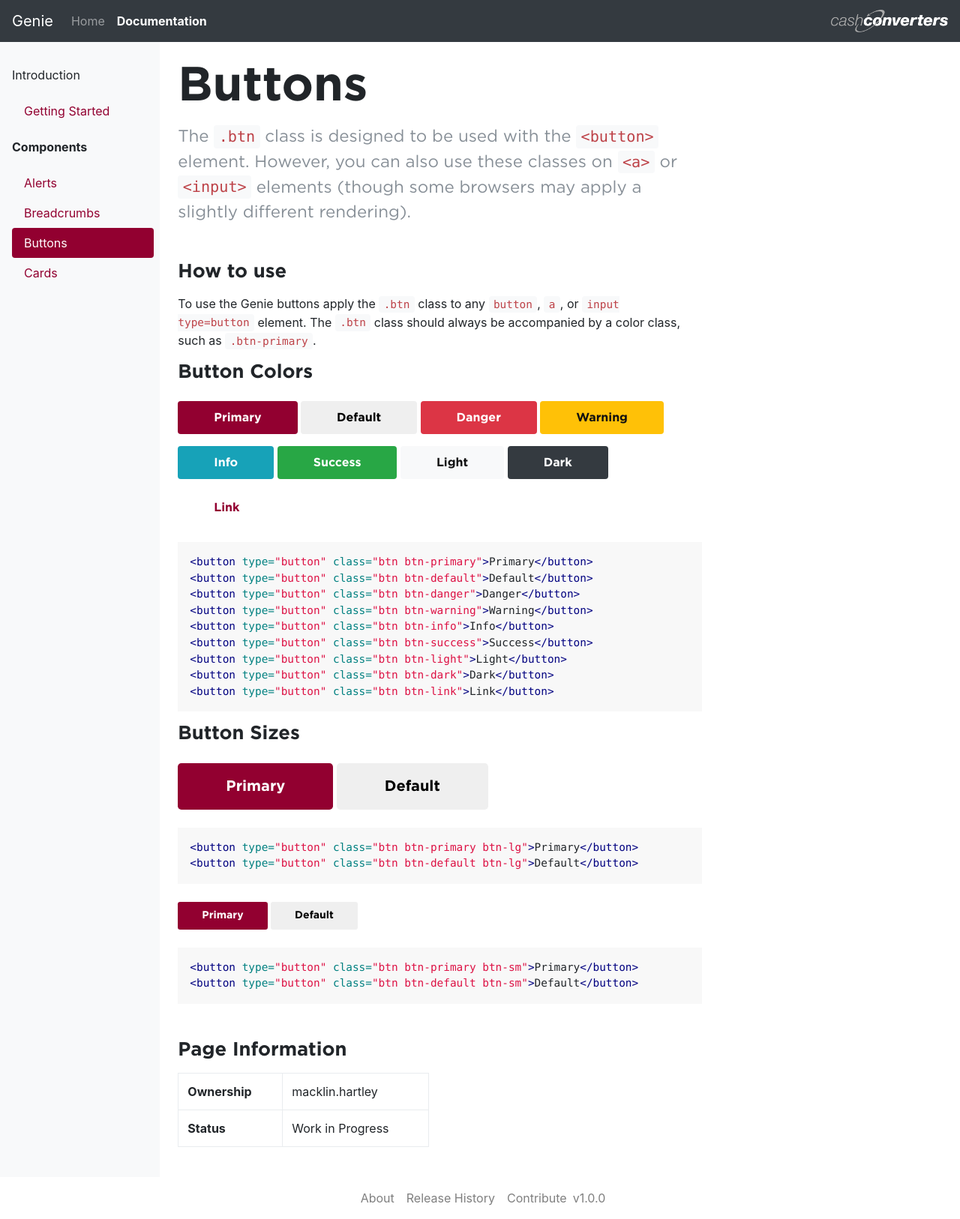
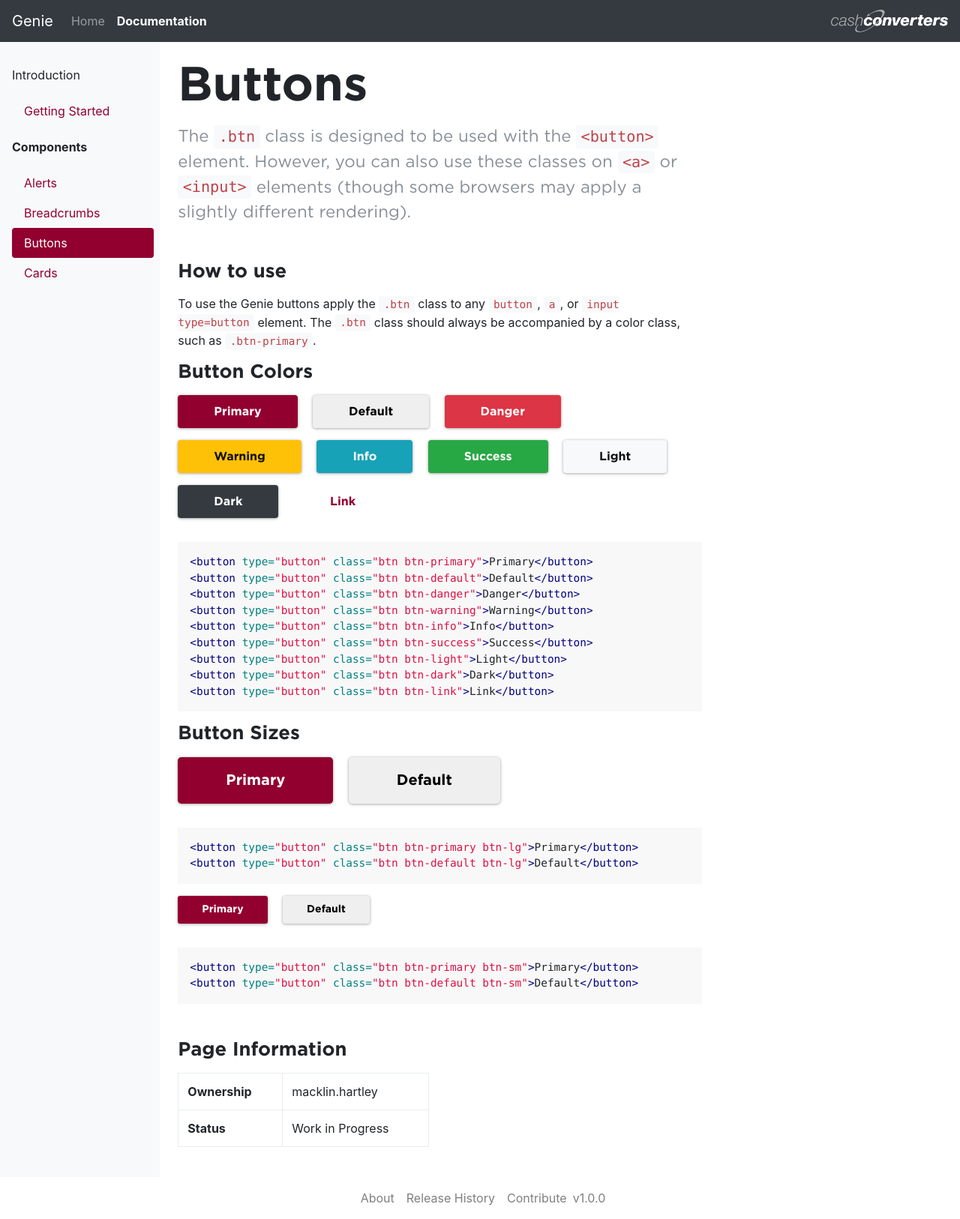
Before and after one commit to Macca2805/Genie, a Jekyll site: the page built from docs/components/buttons.md, in a window 1280 px wide. Shown: the whole page at 75% size. Built offline with Jekyll 4.4.1, drawn with Linux system fonts in a browser that asks for light colours.

````diff
--- a/css/main.scss
+++ b/css/main.scss
@@ -55,6 +55,12 @@
 $link-decoration: underline;
 $link-hover-color: theme-color("primary");
 
+$box-shadow-1: 0 1px 5px 0 rgba(0, 0, 0, 0.16), 0 0.5px 3px 0 rgba(0, 0, 0, 0.26);
+$box-shadow-2: 0 6px 20px 0 rgba(0, 0, 0, 0.19), 0 8px 17px 0 rgba(0, 0, 0, 0.2);
+$box-shadow-3: 0 17px 50px 0 rgba(0, 0, 0, 0.19), 0 12px 15px 0 rgba(0, 0, 0, 0.24);
+$box-shadow-4: 0 25px 55px 0 rgba(0, 0, 0, 0.21), 0 16px 28px 0 rgba(0, 0, 0, 0.22);
+$box-shadow-5: 0 40px 77px 0 rgba(0, 0, 0, 0.22), 0 27px 24px 0 rgba(0, 0, 0, 0.2);
+
 $transition-timing: cubic-bezier(.26,.85,.46,.99);
 
 @import "bootstrap";
@@ -65,16 +71,17 @@
     text-decoration: none;
     font-family: $headings-font-family;
     padding: ($spacer * 0.75) ($spacer * 3);
+    box-shadow: $box-shadow-1;
     transition: 200ms box-shadow;
     transition-timing-function: $transition-timing;
 
     &:hover,
     &:focus {
         z-index: 1050;
-        box-shadow: 0 6px 20px 0 rgba(0,0,0,.19), 0 8px 17px 0 rgba(0,0,0,.2);
+        box-shadow: $box-shadow-2;
     }
 
-    .btn-link {
+    &.btn-link {
         &,
         &:hover,
         &:focus {
--- a/docs/components/buttons.md
+++ b/docs/components/buttons.md
@@ -14,15 +14,15 @@
 
 ## Button Colors
 
-<button type="button" class="mt-2 mb-2 btn btn-primary">Primary</button>
-<button type="button" class="mt-2 mb-2 btn btn-default">Default</button>
-<button type="button" class="mt-2 mb-2 btn btn-danger">Danger</button>
-<button type="button" class="mt-2 mb-2 btn btn-warning">Warning</button>
-<button type="button" class="mt-2 mb-2 btn btn-info">Info</button>
-<button type="button" class="mt-2 mb-2 btn btn-success">Success</button>
-<button type="button" class="mt-2 mb-2 btn btn-light">Light</button>
-<button type="button" class="mt-2 mb-2 btn btn-dark">Dark</button>
-<button type="button" class="mt-2 mb-2 btn btn-link">Link</button>
+<button type="button" class="mr-3 mb-3 btn btn-primary">Primary</button>
+<button type="button" class="mr-3 mb-3 btn btn-default">Default</button>
+<button type="button" class="mr-3 mb-3 btn btn-danger">Danger</button>
+<button type="button" class="mr-3 mb-3 btn btn-warning">Warning</button>
+<button type="button" class="mr-3 mb-3 btn btn-info">Info</button>
+<button type="button" class="mr-3 mb-3 btn btn-success">Success</button>
+<button type="button" class="mr-3 mb-3 btn btn-light">Light</button>
+<button type="button" class="mr-3 mb-3 btn btn-dark">Dark</button>
+<button type="button" class="mr-3 mb-3 btn btn-link">Link</button>
 
 ```html
 <button type="button" class="btn btn-primary">Primary</button>
@@ -38,16 +38,16 @@
 
 ## Button Sizes
 
-<button type="button" class="mt-2 mb-2 btn btn-primary btn-lg">Primary</button>
-<button type="button" class="mt-2 mb-2 btn btn-default btn-lg">Default</button>
+<button type="button" class="mr-3 mb-3 btn btn-primary btn-lg">Primary</button>
+<button type="button" class="mr-3 mb-3 btn btn-default btn-lg">Default</button>
 
 ```html
 <button type="button" class="btn btn-primary btn-lg">Primary</button>
 <button type="button" class="btn btn-default btn-lg">Default</button>
 ```
 
-<button type="button" class="mt-2 mb-2 btn btn-primary btn-sm">Primary</button>
-<button type="button" class="mt-2 mb-2 btn btn-default btn-sm">Default</button>
+<button type="button" class="mr-3 mb-3 btn btn-primary btn-sm">Primary</button>
+<button type="button" class="mr-3 mb-3 btn btn-default btn-sm">Default</button>
 
 ```html
 <button type="button" class="btn btn-primary btn-sm">Primary</button>
````
